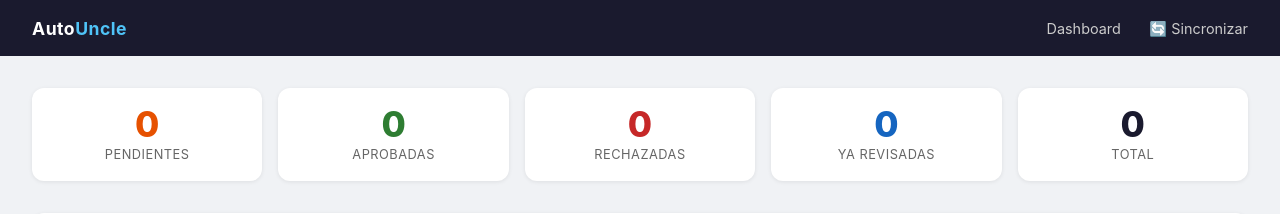
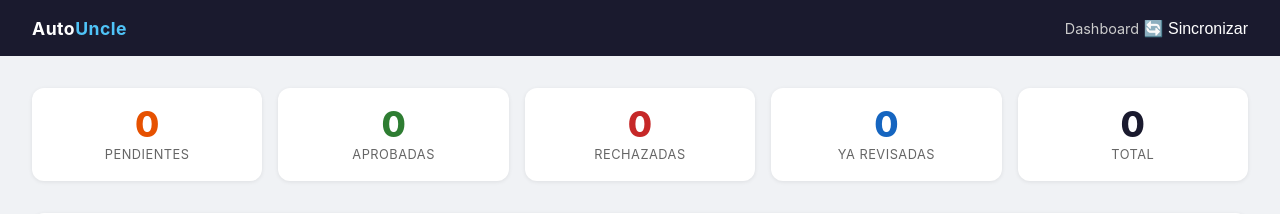
Before and after one commit to PardoAlejo/autouncle, a FastAPI app: page / in a window 1280 px wide. Shown: the top 214 px of the page. Run offline with FastAPI, Linux system fonts and the light colour scheme; data that the repository does not hold is empty; parts of the project's set-up code (start-up, migrations or seed data) failed here and were passed over; some libraries are stand-ins or nearby versions.

Commit message:
Fix session check and sync button to trigger reauth on first run
Co-Authored-By: Claude Sonnet 4.6 <noreply@anthropic.com>

```diff
--- a/backend/sharepoint.py
+++ b/backend/sharepoint.py
@@ -52,6 +52,8 @@ _excel_db_cache: Optional["pd.DataFrame"] = None  # type: ignore[name-defined]
 
 def get_session() -> requests.Session:
     """Crea un requests.Session con las cookies de SharePoint guardadas."""
+    if not SESSION_FILE.exists():
+        raise SessionExpiredError("No hay sesión guardada. Inicia sesión primero.")
     state = json.loads(SESSION_FILE.read_text())
     session = requests.Session()
     session.headers.update({"Accept": "application/json;odata=verbose"})
--- a/frontend/templates/base.html
+++ b/frontend/templates/base.html
@@ -118,10 +118,9 @@
     <div class="brand">Auto<span>Uncle</span></div>
     <div class="nav-links">
       <a href="/">Dashboard</a>
-      <a href="/sync" hx-post="/sync" hx-swap="none" hx-indicator="#sync-spinner">
-        🔄 Sincronizar
-        <span id="sync-spinner" class="spinner" style="display:none"></span>
-      </a>
+      <form method="post" action="/sync" style="display:inline;margin:0">
+        <button type="submit" style="background:none;border:none;cursor:pointer;font-size:inherit;color:inherit;padding:0">🔄 Sincronizar</button>
+      </form>
     </div>
   </nav>
   <main>
```
